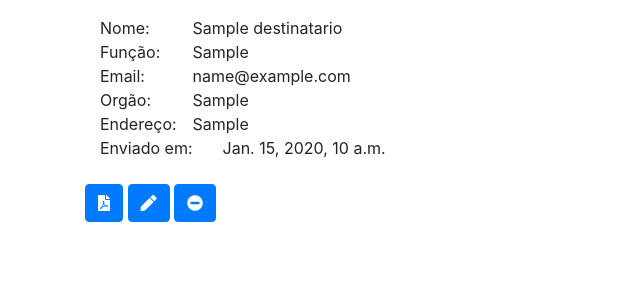
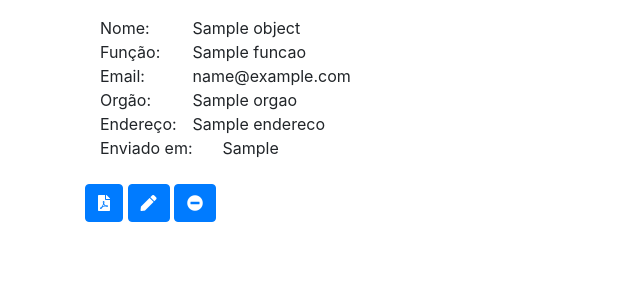
Before and after one commit to eric3119/sistema-etiquetas-django, a Django app: template etiquetas/templates/etiq_item.html in a window 1280 px wide. Shown: the part 48-348 px from the top of the page, without its empty margins (0-640 px from the left). Run offline with Django 3.2, Linux system fonts and the light colour scheme; tables that the repository leaves empty hold one stand-in row (values such as "Sample post"); the template is opened without the code that fills it: values that come from a table or form of the project are taken from there, most other values are stand-ins (such as "Sample title", 1, 10 or a date in 2020); some libraries are stand-ins or nearby versions.

Commit message:
etiqueta/ --> detalhes/ , get_etiq --> CBV

```diff
--- a/etiquetas/templates/etiq_item.html
+++ b/etiquetas/templates/etiq_item.html
@@ -17,14 +17,14 @@
                 <li class="breadcrumb-item active" aria-current="page">{{ title }}</li>
             </ol>
         </nav>
-        {% if etiqueta %}
+
         <div class="container">
             <div class="row">
                 <div class="col-sm-1">
                     Nome:
                 </div>
                 <div class="col">
-                    {{ etiqueta.nome }}
+                    {{ object.nome }}
                 </div>
             </div>
             <div class="row">
@@ -32,7 +32,7 @@
                         Função:
                 </div>
                 <div class="col">
-                    {{ etiqueta.funcao }}
+                    {{ object.funcao }}
                 </div>
             </div>
             <div class="row">
@@ -40,7 +40,7 @@
                     Email:
                 </div>
                 <div class="col">
-                    {{ etiqueta.email }}
+                    {{ object.email }}
                 </div>
             </div>
             <div class="row">
@@ -48,7 +48,7 @@
                     Orgão:
                 </div>
                 <div class="col">
-                    {{ etiqueta.orgao }}
+                    {{ object.orgao }}
                 </div>
             </div>
             <div class="row">
@@ -56,47 +56,39 @@
                     Endereço:
                 </div>
                 <div class="col">
-                    {{ etiqueta.endereco }}
+                    {{ object.endereco }}
                 </div>
             </div>
             <!--div class="row">
                 <div class="col-sm-1">
                 </div>
                 <div class="col">
-                    {{ etiqueta.data_adicionado }}
+                    {{ object.data_adicionado }}
                 </div>
             </div-->
-            {% if etiqueta.data_gerado %}
+            {% if object.data_gerado %}
                 <div class="row align-items-center">
                     <div class="col-auto">
                         Enviado em:
                     </div>
                     <div class="col">
-                        {{ etiqueta.data_gerado }}
+                        {{ object.data_gerado }}
                     </div>
                 </div>
             {% endif %}
         </div>
         <br>
-        <a class="btn btn-primary" href="{% url 'gerar_pdf' etiqueta.id %}"><i class="fas fa-file-pdf"></i></a>
-        <a class="btn btn-primary" href="{% url 'atualizar' etiqueta.id %}"><i class="fas fa-pen"></i></a>
-        <a id="btn-delete" class="btn btn-primary" href="{% url 'deletar' etiqueta.id %}"><i class="fas fa-minus-circle"></i></a>
+        <a class="btn btn-primary" href="{% url 'gerar_pdf' object.id %}"><i class="fas fa-file-pdf"></i></a>
+        <a class="btn btn-primary" href="{% url 'atualizar' object.id %}"><i class="fas fa-pen"></i></a>
+        <a id="btn-delete" class="btn btn-primary" href="{% url 'deletar' object.id %}"><i class="fas fa-minus-circle"></i></a>
         <script type="text/javascript">
             $('#btn-delete').click(function (event){
-                if(!confirm('deletar {{ etiqueta.nome }}')){
+                if(!confirm('deletar {{ object.nome }}')){
                     event.preventDefault();
                 }
             })
         </script>
-        {% endif %}
-        {% if erros %}
-        <a href="{% url 'home' %}"><i class="fas fa-home"></i></a>
-        <div class="container">
-            {% for erro in erros %}
-                {{ erro }}
-            {% endfor %}
-        </div>
-        {% endif %}
+
     </div>
 </body>
 </html>
--- a/etiquetas/urls.py
+++ b/etiquetas/urls.py
@@ -1,10 +1,10 @@
 from django.urls import path
 from .views import get_etiq, create_etiq, update_etiq, delete_etiq, pdf_gen, envios, pendentes, erro
-from .views import DestinatariosView
+from .views import DestinatariosView, DestinatarioDetailView
 
 urlpatterns = [
     path('', DestinatariosView.as_view(), name='home'),
-    path('etiqueta/<int:id_etiq>/', get_etiq, name='detalhes'),
+    path('detalhes/<int:pk>/', DestinatarioDetailView.as_view(), name='detalhes'),
     path('envios/', envios, name='envios'),
     path('pendentes/', pendentes, name='pendentes'),
     path('create/', create_etiq, name='criar'),
--- a/etiquetas/views.py
+++ b/etiquetas/views.py
@@ -70,6 +70,10 @@
         'count_enviados': count_enviados,
         'count_pendentes': count_pendentes,
     })
+
+class DestinatarioDetailView(DetailView):
+    model=Destinatario
+    template_name='etiq_item.html'
 
 def get_etiq(request, id_etiq):
 
@@ -146,7 +150,7 @@
 
         if form.is_valid():
             form.save()
-            return HttpResponseRedirect('/etiqueta/{}'.format(id_etiq))
+            return HttpResponseRedirect('/detalhes/{}'.format(id_etiq))
 
     else:
         form = DestinatarioForm(instance=etiqueta)
```
